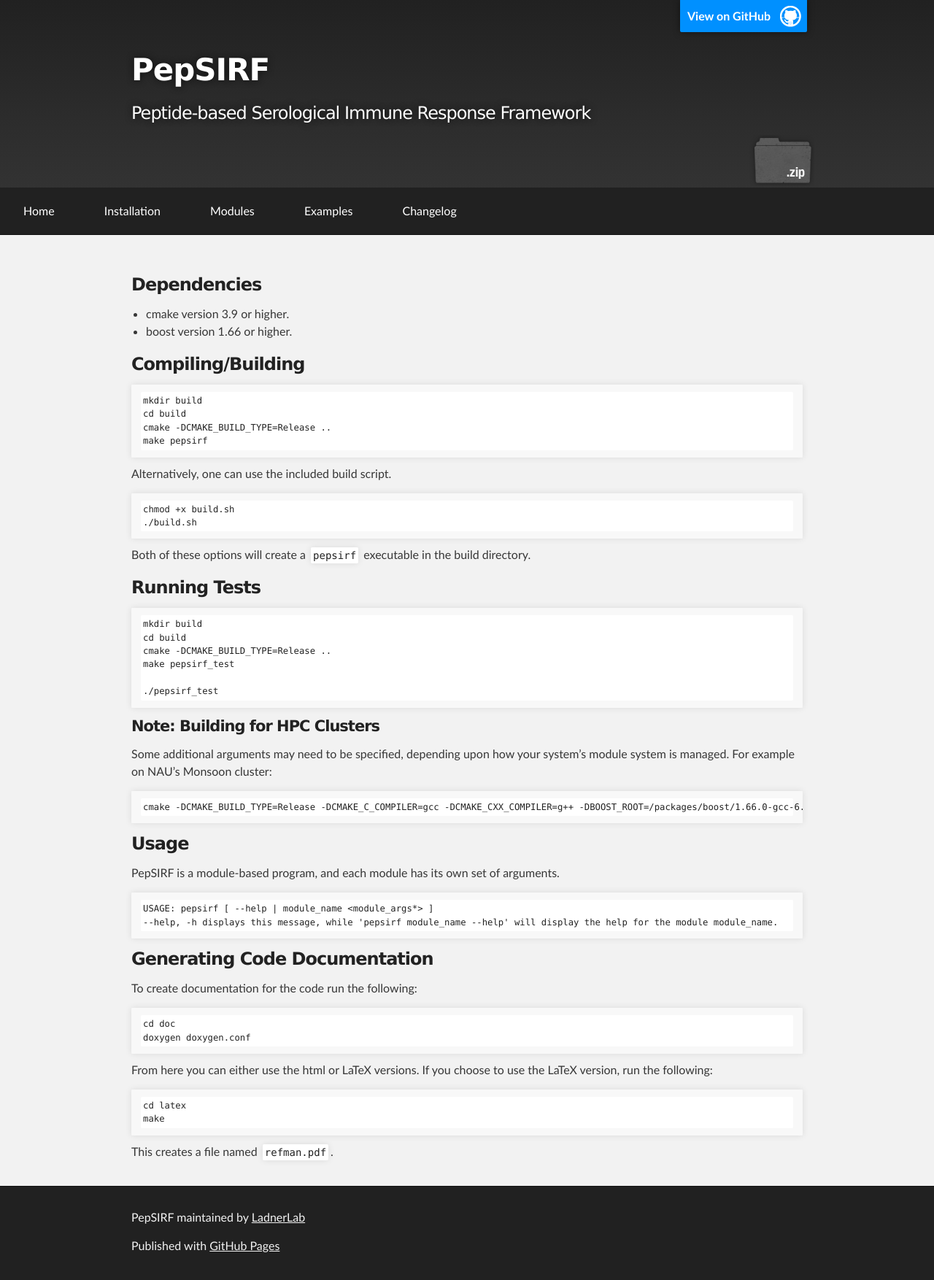
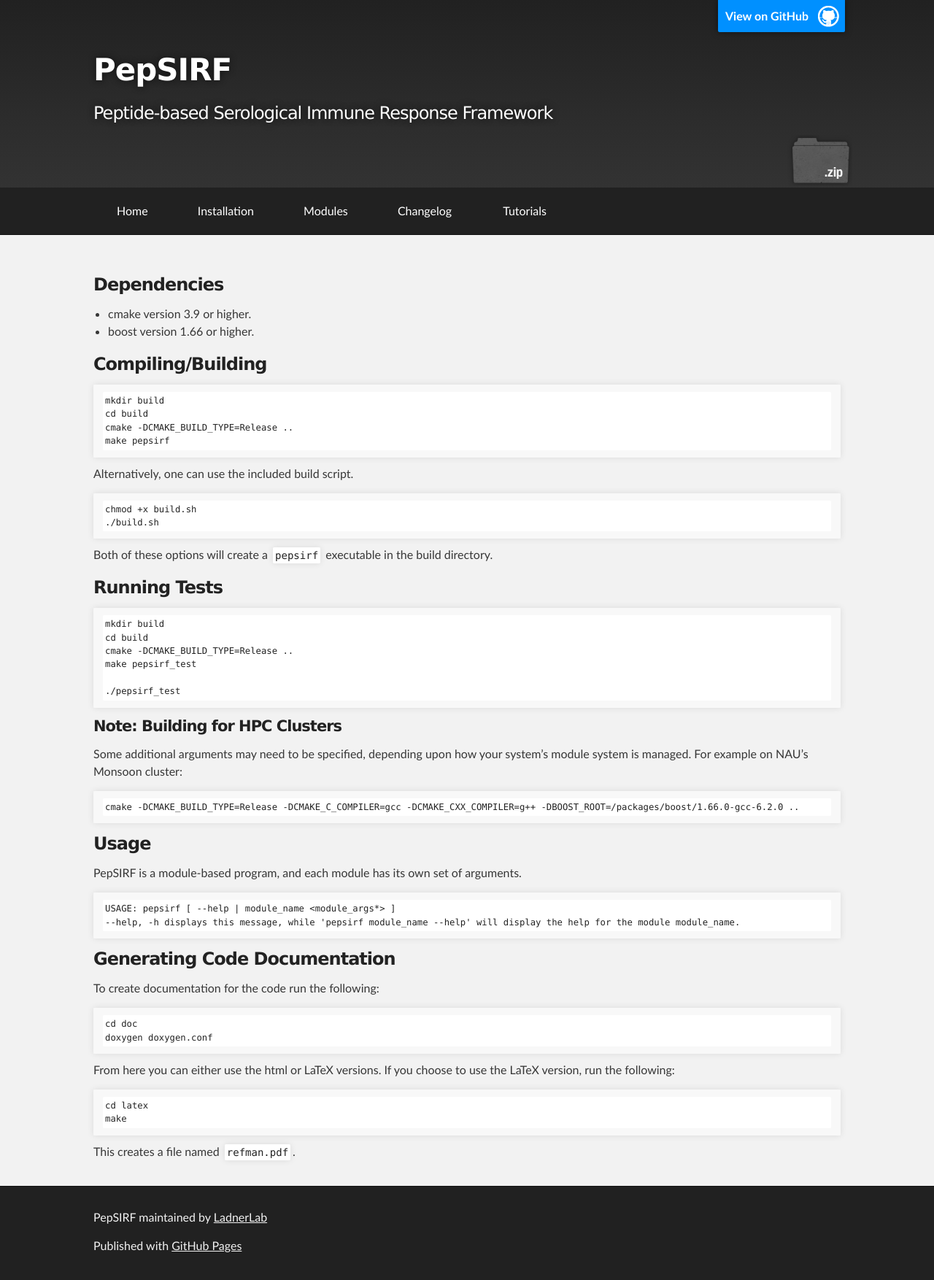
Before and after one commit to LadnerLab/PepSIRF, a Jekyll site: the page built from docs/2-installation.md, in a window 1280 px wide. Shown: the whole page at 73% size. Built offline with Jekyll 4.4.1, drawn with Linux system fonts in a browser that asks for light colours.

Commit message:
Update adding tutorials for pepsirf and autopepsirf. Update to style of pages.

````diff
--- a/docs/installation.md
+++ b/docs/2-installation.md
@@ -4,10 +4,12 @@
 permalink: /installation/
 ---
 ### Dependencies
+
 - cmake version 3.9 or higher.
 - boost version 1.66 or higher.
 
 ### Compiling/Building
+
 ```
 mkdir build
 cd build
--- a/docs/_config.yml
+++ b/docs/_config.yml
@@ -19,7 +19,6 @@
 # in the templates via {{ site.myvariable }}.
 
 title: PepSIRF
-email: your-email@example.com
 description: >- # this means to ignore newlines until "baseurl:"
   Peptide-based Serological Immune Response Framework
 baseurl: "/PepSIRF" # the subpath of your site, e.g. /blog
--- a/docs/_layouts/default.html
+++ b/docs/_layouts/default.html
@@ -27,16 +27,23 @@
           {% endif %}
         </header>
     <div class="navbar">
-      <ul><li class="navlinks"><a href="/PepSIRF/">Home</a></li></ul>
-      <ul><li class="navlinks"><a href="/PepSIRF/installation/">Installation</a></li></ul>
-      <ul><li class="navlinks"><a href="/PepSIRF/modules/">Modules</a></li></ul>
-      <ul><li class="navlinks"><a href="/PepSIRF/examples">Examples</a></li></ul>
-      <ul><li class="navlinks"><a href="/PepSIRF/changelog">Changelog</a></li></ul>
-    <!-- {% for page in site.pages %}
-        {% if page.title %}
-            <ul><li class="navlinks"><a href="{{ site.baseurl }}{{ page.url }}">{{ page.title }}</a></li></ul>
-        {% endif %}
-    {% endfor %} -->
+      <div class="pages">
+        <div class="page-links">
+          {% for page in site.pages %}
+              {% if page.title and page.title != "AutoPepSIRF Tutorials"
+                              and page.title != "PepSIRF Tutorials" %}
+                  <ul><li class="navlinks"><a href="{{ site.baseurl }}{{ page.url }}">{{ page.title }}</a></li></ul>
+              {% endif %}
+          {% endfor %}
+          </div>
+        <div class="dropdown">
+          <button class="dropbutton">Tutorials</button>
+          <div class="droplist">
+            <li class="drop-content"><a href="{{ site.baseurl }}/pepsirf-tutorials">Manual PepSIRF Tutorial</a></li>
+            <li class="drop-content"><a href="{{ site.baseurl }}/autopepsirf-tutorials">Autopepsirf Tutorial</a></li>
+          </div>
+        </div>
+      </div>
     </div>
     </div>
     <!-- MAIN CONTENT -->
--- a/docs/_sass/jekyll-theme-slate.scss
+++ b/docs/_sass/jekyll-theme-slate.scss
@@ -51,6 +51,7 @@
   font-family: 'Myriad Pro', Calibri, Helvetica, Arial, sans-serif;
   line-height: 1.5;
   -webkit-font-smoothing: antialiased;
+  min-width: 730px;
 }
 
 h1, h2, h3, h4, h5, h6 {
@@ -256,6 +257,7 @@
   margin: 0 auto;
   height: 64px;
   background-color: #212121;
+  min-width: 730px;
 }
 
 .navbar ul {
@@ -286,6 +288,71 @@
   background-color: #0090ff;
 }
 
+.droplist {
+  display: none;
+  position: absolute;
+  background-color: #f9f9f9;
+  min-width: 40px;
+  box-shadow: 0px 8px 16px 0px rgba(0,0,0,0.2);
+  z-index: 1;
+  list-style-type: none;
+  margin: 20px -32px;
+}
+
+.drop-content {
+  width: 100%;
+}
+
+.drop-content a {
+  float: none;
+  color: black;
+  padding: 16px;
+  text-decoration: none;
+  display: block;
+  text-align: left;
+}
+
+.drop-content a:hover {
+  background-color: #0090ff;
+}
+
+.page-links {
+  float:left;
+  overflow: hidden;
+  margin: 0 auto;
+}
+
+.pages {
+  position: relative;
+  margin: 0 auto;
+  max-width: 1024px;
+}
+
+.dropdown {
+  float:left;
+  overflow: hidden;
+  margin: 0 auto;
+  padding: 20px 32px;
+}
+
+.dropdown .dropbutton {
+  border: none;
+  outline: none;
+  color: white;
+  font-size: inherit;
+  background-color: inherit;
+  font-family: inherit;
+  margin: 0;
+}
+
+.dropdown:hover {
+  background-color: #0090ff;
+}
+
+.dropdown:hover .droplist {
+  display: block;
+}
+
 /*******************************************************************************
 Full-Width Styles
 *******************************************************************************/
@@ -296,7 +363,7 @@
 
 .inner {
   position: relative;
-  max-width: 920px;
+  max-width: 1024px;
   padding: 20px 10px;
   margin: 0 auto; }
 
````
Also changed, not shown: docs/1-index.md (renamed from docs/index.md, +2 -1 lines), docs/about.md (deleted, +0 -6 lines), docs/autopepsirf-tutorials.md (added, +64 -0 lines), docs/examples.md (deleted, +0 -5 lines), docs/pepsirf-tutorials.md (added, +76 -0 lines), docs/3-modules.md (renamed from docs/modules.md), docs/5-changelog.md (renamed from docs/changelog.md).
